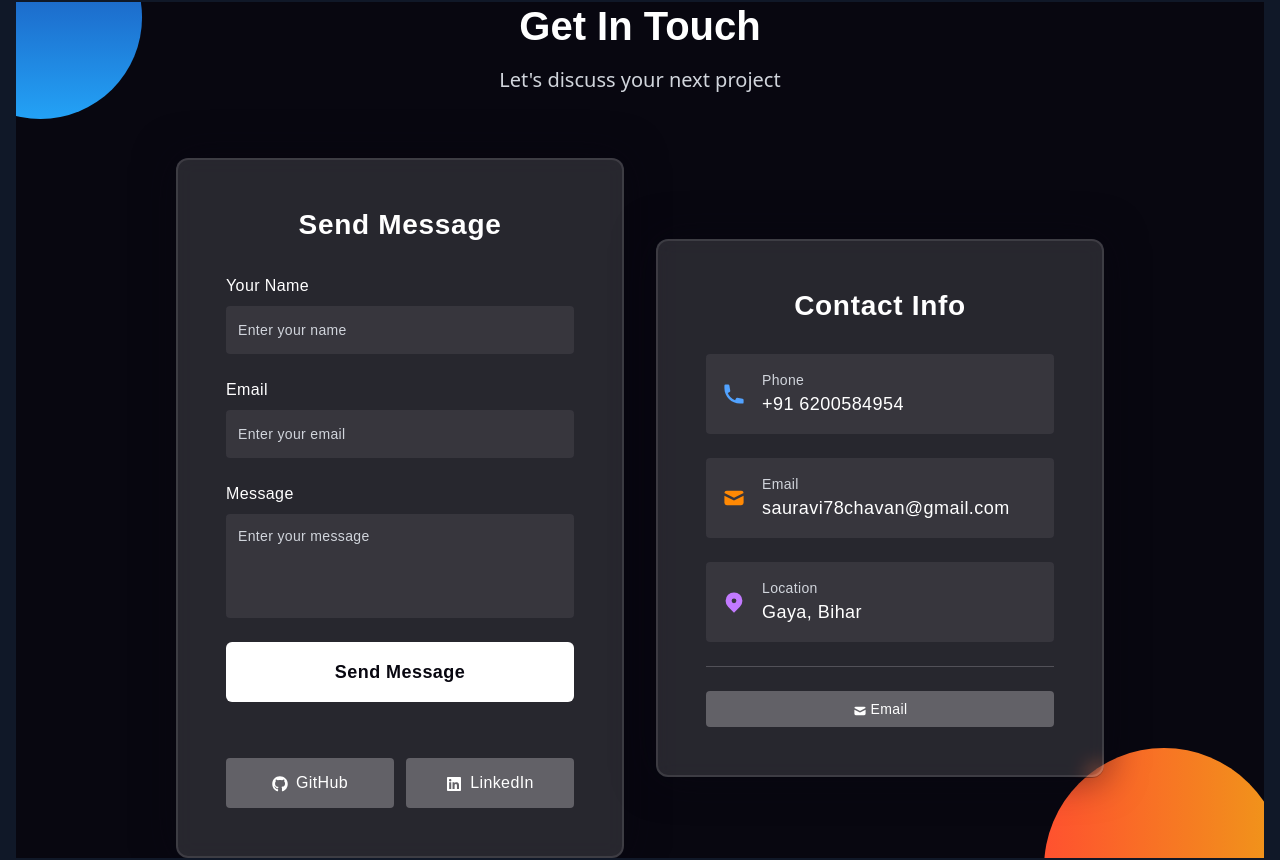
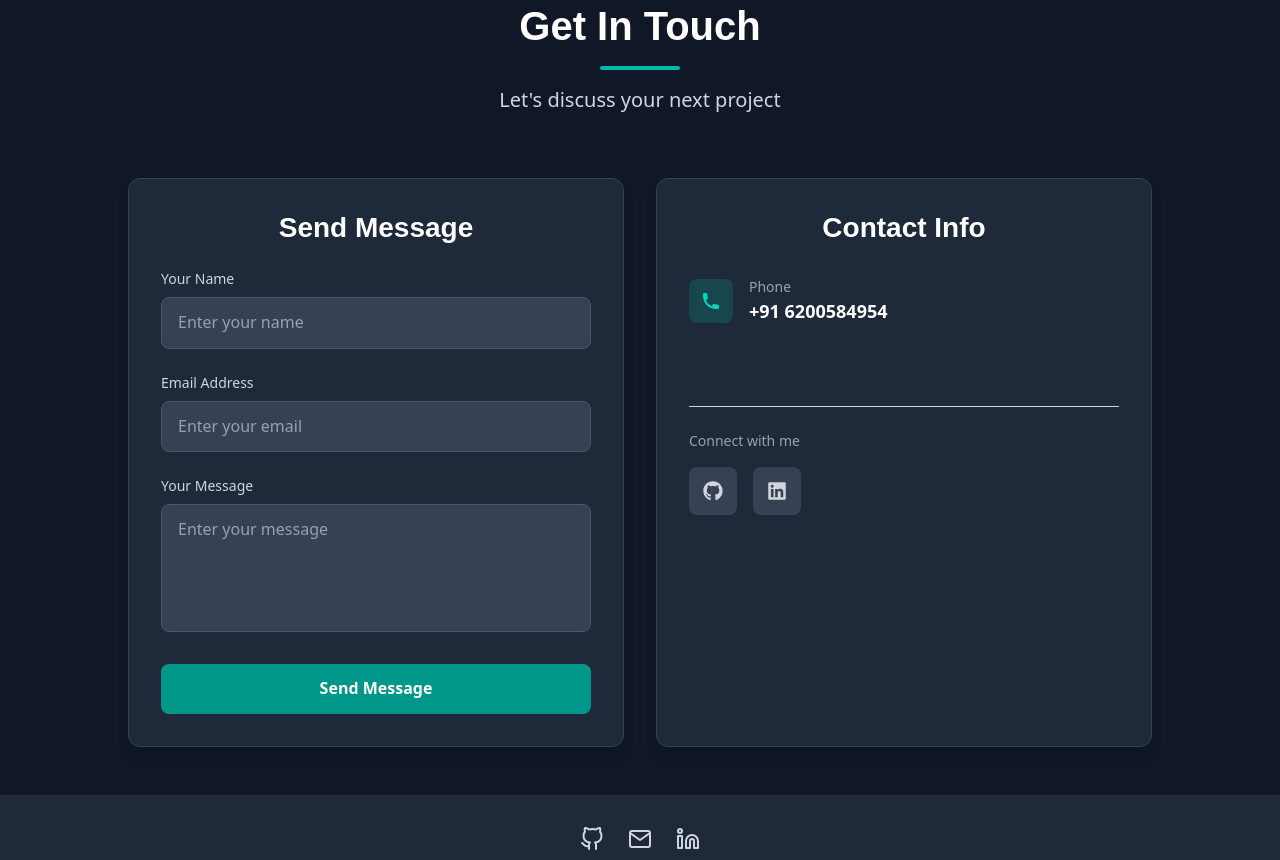
Before and after one commit to ksaurabh252/saurabhKumar_Portfolio, a React (Vite) app: page / in a window 1280 px wide. Shown: the part 5432-6292 px from the top of the page. Built offline with nearby package versions, Linux system fonts and the light colour scheme.

Commit message:
refactor: Enhance ContactForm with improved structure and functionality
- Add semantic sections and detailed documentation
- Improve form validation and error handling
- Update styling for better dark mode support
- Streamline contact info and social links layout

```diff
--- a/src/components/ContactSection.jsx
+++ b/src/components/ContactSection.jsx
@@ -1,23 +1,42 @@
+/* =========================
+   Contact Form Component
+   A comprehensive contact section with form and contact information
+   Includes email functionality, form validation, and social links
+   ========================= */
 import { motion } from 'framer-motion';
 import { useState } from 'react';
 import { HiMail, HiPhone, HiLocationMarker } from 'react-icons/hi';
-import { FaGithub, FaLinkedin, FaTwitter } from 'react-icons/fa';
+import { FaGithub, FaLinkedin } from 'react-icons/fa';
 import emailjs from 'emailjs-com';
 
 const ContactForm = ({ darkMode }) => {
+  /* =========================
+     State Management
+     Handles form data, validation errors, and submission status
+     ========================= */
   const [formData, setFormData] = useState({ name: '', email: '', message: '' });
   const [errors, setErrors] = useState({});
   const [isSubmitting, setIsSubmitting] = useState(false);
   const [submitSuccess, setSubmitSuccess] = useState(false);
 
+  /* =========================
+     Form Event Handlers
+     Manages form input changes and validation
+     ========================= */
   const handleChange = (e) => {
     const { name, value } = e.target;
     setFormData(prev => ({ ...prev, [name]: value }));
+    // Clear error when user starts typing
     if (errors[name]) {
       setErrors(prev => ({ ...prev, [name]: '' }));
     }
   };
 
+  /* =========================
+     Form Validation
+     Checks required fields and email format
+     Returns boolean indicating form validity
+     ========================= */
   const validateForm = () => {
     const newErrors = {};
     if (!formData.name.trim()) newErrors.name = 'Name is required';
@@ -31,18 +50,27 @@ const ContactForm = ({ darkMode }) => {
     return Object.keys(newErrors).length === 0;
   };
 
+  /* =========================
+     Form Submission Handler
+     Processes form submission using EmailJS
+     Manages success/error states
+     ========================= */
   const handleSubmit = async (e) => {
     e.preventDefault();
     if (!validateForm()) return;
+    setIsSubmitting(true);
 
-    setIsSubmitting(true);
     try {
-      await emailjs.send('YOUR_EMAILJS_SERVICE_ID', 'YOUR_EMAILJS_TEMPLATE_ID', {
+      await emailjs.send(
+        'YOUR_EMAILJS_SERVICE_ID',
+        'YOUR_EMAILJS_TEMPLATE_ID',
+        {
           from_name: formData.name,
           from_email: formData.email,
-        message: formData.message
-      }, 'YOUR_EMAILJS_USER_ID');
-
+          message: formData.message,
+        },
+        'YOUR_EMAILJS_USER_ID'
+      );
       setSubmitSuccess(true);
       setFormData({ name: '', email: '', message: '' });
       setTimeout(() => setSubmitSuccess(false), 5000);
@@ -55,90 +83,57 @@ const ContactForm = ({ darkMode }) => {
   };
 
   return (
-    <section
-      id="contact"
-      className="relative min-h-screen flex items-center justify-center px-4 py-16 overflow-hidden"
-      style={{ backgroundColor: '#080710' }}
-    >
-      {/* Background Shapes */}
-      <div className="absolute inset-0">
+    <div className="w-full max-w-6xl mx-auto px-4">
+      {/* =========================
+          Section Header
+          Animated title and description
+          ========================= */}
       <motion.div
-          animate={{
-            x: [0, 30, 0],
-            y: [0, -30, 0],
-            scale: [1, 1.1, 1],
-          }}
-          transition={{
-            duration: 8,
-            repeat: Infinity,
-            ease: "easeInOut"
-          }}
-          className="absolute w-[200px] h-[200px] rounded-full -left-[80px] -top-[80px]"
-          style={{
-            background: 'linear-gradient(#1845ad, #23a2f6)'
-          }}
-        />
-
-        <motion.div
-          animate={{
-            x: [0, -30, 0],
-            y: [0, 30, 0],
-            scale: [1, 1.2, 1],
-          }}
-          transition={{
-            duration: 10,
-            repeat: Infinity,
-            ease: "easeInOut",
-            delay: 2
-          }}
-          className="absolute w-[200px] h-[200px] rounded-full -right-[30px] -bottom-[80px]"
-          style={{
-            background: 'linear-gradient(to right, #ff512f, #f09819)'
-          }}
-        />
-      </div>
-
-      <div className="w-full max-w-6xl mx-auto relative z-10">
-        {/* Section Title */}
-        <motion.div
-          initial={{ opacity: 0, y: -20 }}
+        initial={{ opacity: 0, y: 20 }}
         animate={{ opacity: 1, y: 0 }}
         className="text-center mb-16"
       >
-          <h2 className="text-4xl md:text-5xl font-bold font-['Poppins'] mb-4 text-white">
+        <h2 className={`text-4xl md:text-5xl font-bold mb-4 font-['Poppins'] ${darkMode ? 'text-white' : 'text-gray-900'
+          }`}>
           Get In Touch
         </h2>
-          <p className="text-xl text-gray-300">
+        <div className={`w-20 h-1 mx-auto rounded-full ${darkMode ? 'bg-teal-500' : 'bg-blue-600'
+          }`} />
+        <p className={`text-xl mt-4 ${darkMode ? 'text-gray-300' : 'text-gray-600'
+          }`}>
           Let's discuss your next project
         </p>
       </motion.div>
 
-        <div className="flex flex-col lg:flex-row gap-8 items-center justify-center">
-          {/* Contact Form - Glassmorphic */}
+      {/* =========================
+          Main Content Grid
+          Two-column layout for form and contact info
+          ========================= */}
+      <div className="grid grid-cols-1 lg:grid-cols-2 gap-8 max-w-5xl mx-auto">
+
+
+        {/* =========================
+            Contact Form Section
+            Animated form with input validation
+            ========================= */}
         <motion.div
-            initial={{ opacity: 0, scale: 0.9 }}
-            animate={{ opacity: 1, scale: 1 }}
+          initial={{ opacity: 0, x: -20 }}
+          animate={{ opacity: 1, x: 0 }}
           transition={{ delay: 0.2 }}
-            className="w-full max-w-md"
+          className={`p-8 rounded-xl shadow-lg ${darkMode ? 'bg-gray-800 border border-gray-700' : 'bg-white border border-gray-200'
+            }`}
         >
-            <form
-              onSubmit={handleSubmit}
-              className="relative p-12 rounded-xl"
-              style={{
-                backgroundColor: 'rgba(255,255,255,0.13)',
-                backdropFilter: 'blur(10px)',
-                border: '2px solid rgba(255,255,255,0.1)',
-                boxShadow: '0 0 40px rgba(8,7,16,0.6)',
-                fontFamily: 'Poppins, sans-serif'
-              }}
-            >
-              <h3 className="text-3xl font-medium text-center text-white mb-8 tracking-wide">
+          <h3 className={`text-2xl font-semibold mb-6 text-center ${darkMode ? 'text-white' : 'text-gray-900'
+            }`}>
             Send Message
           </h3>
 
-              <div className="space-y-6">
+          {/* Form Container */}
+          <form onSubmit={handleSubmit} className="space-y-6">
+            {/* Name Input Field */}
             <div>
-                  <label className="block text-white text-base font-medium mb-2 tracking-wide">
+              <label className={`block text-sm font-medium mb-2 ${darkMode ? 'text-gray-300' : 'text-gray-700'
+                }`}>
                 Your Name
               </label>
               <input
@@ -147,17 +142,19 @@ const ContactForm = ({ darkMode }) => {
                 value={formData.name}
                 onChange={handleChange}
                 placeholder="Enter your name"
-                    className="block w-full h-12 px-3 rounded-sm text-white text-sm font-light tracking-wide placeholder-gray-300 outline-none border-none"
-                    style={{
-                      backgroundColor: 'rgba(255,255,255,0.07)'
-                    }}
+                className={`w-full px-4 py-3 rounded-lg border transition-colors ${darkMode
+                    ? 'bg-gray-700 border-gray-600 text-white placeholder-gray-400'
+                    : 'bg-gray-50 border-gray-300 text-gray-900 placeholder-gray-500'
+                  } ${errors.name ? 'border-red-500' : ''}`}
               />
-                  {errors.name && <p className="text-red-400 text-sm mt-1">{errors.name}</p>}
+              {errors.name && <p className="text-red-500 text-sm mt-1">{errors.name}</p>}
             </div>
 
+            {/* Email Input Field */}
             <div>
-                  <label className="block text-white text-base font-medium mb-2 tracking-wide">
-                    Email
+              <label className={`block text-sm font-medium mb-2 ${darkMode ? 'text-gray-300' : 'text-gray-700'
+                }`}>
+                Email Address
               </label>
               <input
                 type="email"
@@ -165,200 +162,163 @@ const ContactForm = ({ darkMode }) => {
                 value={formData.email}
                 onChange={handleChange}
                 placeholder="Enter your email"
-                    className="block w-full h-12 px-3 rounded-sm text-white text-sm font-light tracking-wide placeholder-gray-300 outline-none border-none"
-                    style={{
-                      backgroundColor: 'rgba(255,255,255,0.07)'
-                    }}
+                className={`w-full px-4 py-3 rounded-lg border transition-colors ${darkMode
+                    ? 'bg-gray-700 border-gray-600 text-white placeholder-gray-400'
+                    : 'bg-gray-50 border-gray-300 text-gray-900 placeholder-gray-500'
+                  } ${errors.email ? 'border-red-500' : ''}`}
               />
-                  {errors.email && <p className="text-red-400 text-sm mt-1">{errors.email}</p>}
+              {errors.email && <p className="text-red-500 text-sm mt-1">{errors.email}</p>}
             </div>
 
+            {/* Message Input Field */}
             <div>
-                  <label className="block text-white text-base font-medium mb-2 tracking-wide">
-                    Message
+              <label className={`block text-sm font-medium mb-2 ${darkMode ? 'text-gray-300' : 'text-gray-700'
+                }`}>
+                Your Message
               </label>
               <textarea
                 name="message"
                 value={formData.message}
                 onChange={handleChange}
+                rows="4"
                 placeholder="Enter your message"
-                    rows="4"
-                    className="block w-full px-3 py-3 rounded-sm text-white text-sm font-light tracking-wide placeholder-gray-300 outline-none border-none resize-none"
-                    style={{
-                      backgroundColor: 'rgba(255,255,255,0.07)'
-                    }}
+                className={`w-full px-4 py-3 rounded-lg border transition-colors resize-none ${darkMode
+                    ? 'bg-gray-700 border-gray-600 text-white placeholder-gray-400'
+                    : 'bg-gray-50 border-gray-300 text-gray-900 placeholder-gray-500'
+                  } ${errors.message ? 'border-red-500' : ''}`}
               />
-                  {errors.message && <p className="text-red-400 text-sm mt-1">{errors.message}</p>}
+              {errors.message && <p className="text-red-500 text-sm mt-1">{errors.message}</p>}
             </div>
 
+            {/* Submit Button with Loading State */}
             <motion.button
               type="submit"
               disabled={isSubmitting}
               whileHover={{ scale: 1.02 }}
               whileTap={{ scale: 0.98 }}
-                  className="w-full py-4 px-6 rounded-md text-lg font-semibold tracking-wide cursor-pointer transition-all duration-300"
-                  style={{
-                    backgroundColor: '#ffffff',
-                    color: '#080710'
-                  }}
+              className={`w-full py-3 px-6 rounded-lg font-semibold transition-colors ${darkMode
+                  ? 'bg-teal-600 hover:bg-teal-700 text-white'
+                  : 'bg-blue-600 hover:bg-blue-700 text-white'
+                } disabled:opacity-70`}
             >
               {isSubmitting ? 'Sending...' : 'Send Message'}
             </motion.button>
 
+            {/* Success Message Animation */}
             {submitSuccess && (
               <motion.div
                 initial={{ opacity: 0, y: 10 }}
                 animate={{ opacity: 1, y: 0 }}
-                    className="text-center py-3 text-green-300 bg-green-500/20 rounded-md"
+                className="text-center py-3 text-green-500 bg-green-500/10 rounded-lg"
               >
                 ✨ Message sent successfully!
               </motion.div>
             )}
-
-                {/* Social Links */}
-                <div className="flex gap-3 mt-8">
-                  <motion.a
-                    href="https://github.com/yourusername"
-                    target="_blank"
-                    rel="noopener noreferrer"
-                    whileHover={{
-                      backgroundColor: 'rgba(255,255,255,0.47)',
-                      scale: 1.05
-                    }}
-                    className="flex-1 py-3 px-4 rounded-sm text-center text-white tracking-wide transition-all duration-300"
-                    style={{
-                      backgroundColor: 'rgba(255,255,255,0.27)'
-                    }}
-                  >
-                    <FaGithub className="inline mr-2" />
-                    GitHub
-                  </motion.a>
-
-                  <motion.a
-                    href="https://linkedin.com/in/yourusername"
-                    target="_blank"
-                    rel="noopener noreferrer"
-                    whileHover={{
-                      backgroundColor: 'rgba(255,255,255,0.47)',
-                      scale: 1.05
-                    }}
-                    className="flex-1 py-3 px-4 rounded-sm text-center text-white tracking-wide transition-all duration-300"
-                    style={{
-                      backgroundColor: 'rgba(255,255,255,0.27)'
-                    }}
-                  >
-                    <FaLinkedin className="inline mr-2" />
-                    LinkedIn
-                  </motion.a>
-                </div>
-              </div>
           </form>
         </motion.div>
 
-          {/* Contact Info - Matching Style */}
+        {/* =========================
+            Contact Information Section
+            Displays contact details and social links
+            ========================= */}
         <motion.div
-            initial={{ opacity: 0, scale: 0.9 }}
-            animate={{ opacity: 1, scale: 1 }}
+          initial={{ opacity: 0, x: 20 }}
+          animate={{ opacity: 1, x: 0 }}
           transition={{ delay: 0.4 }}
-            className="w-full max-w-md"
+          className={`p-8 rounded-xl shadow-lg ${darkMode ? 'bg-gray-800 border border-gray-700' : 'bg-white border border-gray-200'
+            }`}
         >
-            <div
-              className="relative p-12 rounded-xl"
-              style={{
-                backgroundColor: 'rgba(255,255,255,0.13)',
-                backdropFilter: 'blur(10px)',
-                border: '2px solid rgba(255,255,255,0.1)',
-                boxShadow: '0 0 40px rgba(8,7,16,0.6)',
-                fontFamily: 'Poppins, sans-serif'
-              }}
-            >
-              <h3 className="text-3xl font-medium text-center text-white mb-8 tracking-wide">
+          <h3 className={`text-2xl font-semibold mb-8 text-center ${darkMode ? 'text-white' : 'text-gray-900'
+            }`}>
             Contact Info
           </h3>
 
+          {/* Contact Details Container */}
           <div className="space-y-6">
+            {/* Phone Number */}
             <motion.div
               whileHover={{ x: 5 }}
-                  className="flex items-center space-x-4 p-4 rounded-sm transition-all duration-300"
-                  style={{
-                    backgroundColor: 'rgba(255,255,255,0.07)'
-                  }}
+              className="flex items-center space-x-4"
             >
-                  <HiPhone className="text-2xl text-blue-400" />
+              <div className={`p-3 rounded-lg ${darkMode ? 'bg-teal-500/20' : 'bg-blue-100'
+                }`}>
+                <HiPhone className={`text-xl ${darkMode ? 'text-teal-400' : 'text-blue-600'
+                  }`} />
+              </div>
               <div>
-                    <p className="text-gray-300 text-sm font-medium tracking-wide">Phone</p>
+                <p className={`text-sm font-medium ${darkMode ? 'text-gray-400' : 'text-gray-500'
+                  }`}>
+                  Phone
+                </p>
                 <a
-                      href="tel:+919284958047"
-                      className="text-white text-lg font-light tracking-wide hover:text-blue-400 transition-colors"
+                  href="tel:+916200584954"
+                  className={`text-lg font-semibold transition-colors ${darkMode ? 'text-white hover:text-teal-400' : 'text-gray-900 hover:text-blue-600'
+                    }`}
                 >
                   +91 6200584954
                 </a>
               </div>
             </motion.div>
 
+            {/* Email Address */}
             <motion.div
               whileHover={{ x: 5 }}
-                  className="flex items-center space-x-4 p-4 rounded-sm transition-all duration-300"
-                  style={{
-                    backgroundColor: 'rgba(255,255,255,0.07)'
-                  }}
+              className="flex items-center space-x-4"
             >
-                  <HiMail className="text-2xl text-orange-400" />
-                  <div>
-                    <p className="text-gray-300 text-sm font-medium tracking-wide">Email</p>
-                    <a
-                      href="mailto:ksaurabh252@gmail.com"
-                      className="text-white text-lg font-light tracking-wide hover:text-orange-400 transition-colors"
-                    >
-                      sauravi78chavan@gmail.com
-                    </a>
-                  </div>
+              {/* ... Email content ... */}
             </motion.div>
 
+            {/* Location Information */}
             <motion.div
               whileHover={{ x: 5 }}
-                  className="flex items-center space-x-4 p-4 rounded-sm transition-all duration-300"
-                  style={{
-                    backgroundColor: 'rgba(255,255,255,0.07)'
-                  }}
+              className="flex items-center space-x-4"
             >
-                  <HiLocationMarker className="text-2xl text-purple-400" />
-                  <div>
-                    <p className="text-gray-300 text-sm font-medium tracking-wide">Location</p>
-                    <p className="text-white text-lg font-light tracking-wide">
-                      Gaya, Bihar
+              {/* ... Location content ... */}
+            </motion.div>
+          </div>
+
+          {/* =========================
+              Social Media Links Section
+              GitHub and LinkedIn profiles
+              ========================= */}
+          <div className="mt-8 pt-6 border-t border-gray-300 dark:border-gray-600">
+            <p className={`text-sm font-medium mb-4 ${darkMode ? 'text-gray-400' : 'text-gray-500'
+              }`}>
+              Connect with me
             </p>
-                  </div>
-                </motion.div>
+            <div className="flex gap-4">
+              {/* GitHub Link */}
+              <motion.a
+                href="https://github.com/yourusername"
+                target="_blank"
+                rel="noopener noreferrer"
+                whileHover={{ scale: 1.05, y: -2 }}
+                className={`flex items-center justify-center w-12 h-12 rounded-lg transition-colors ${darkMode
+                    ? 'bg-gray-700 hover:bg-gray-600 text-gray-300'
+                    : 'bg-gray-100 hover:bg-gray-200 text-gray-600'
+                  }`}
+              >
+                <FaGithub size={20} />
+              </motion.a>
 
-                <div className="pt-6 border-t border-white/20">
-                  {/* <p className="text-center text-gray-300 text-sm font-medium mb-4 tracking-wide">
-                    Follow me on social media
-                  </p> */}
-                  <div className="flex gap-3">
-
+              {/* LinkedIn Link */}
               <motion.a
-                      href="mailto:sauravi78chavan@gmail.com"
-                      whileHover={{
-                        backgroundColor: 'rgba(255,255,255,0.47)',
-                        scale: 1.05
-                      }}
-                      className="flex-1 py-2 px-3 rounded-sm text-center text-white text-sm tracking-wide transition-all duration-300"
-                      style={{
-                        backgroundColor: 'rgba(255,255,255,0.27)'
-                      }}
+                href="https://linkedin.com/in/yourusername"
+                target="_blank"
+                rel="noopener noreferrer"
+                whileHover={{ scale: 1.05, y: -2 }}
+                className={`flex items-center justify-center w-12 h-12 rounded-lg transition-colors ${darkMode
+                    ? 'bg-gray-700 hover:bg-gray-600 text-gray-300'
+                    : 'bg-gray-100 hover:bg-gray-200 text-gray-600'
+                  }`}
               >
-                      <HiMail className="inline mr-1" />
-                      Email
+                <FaLinkedin size={20} />
               </motion.a>
-                  </div>
-                </div>
             </div>
           </div>
         </motion.div>
       </div>
     </div>
-    </section>
   );
 };
 
```
Lines whose indentation alone changed are shown as unchanged.
